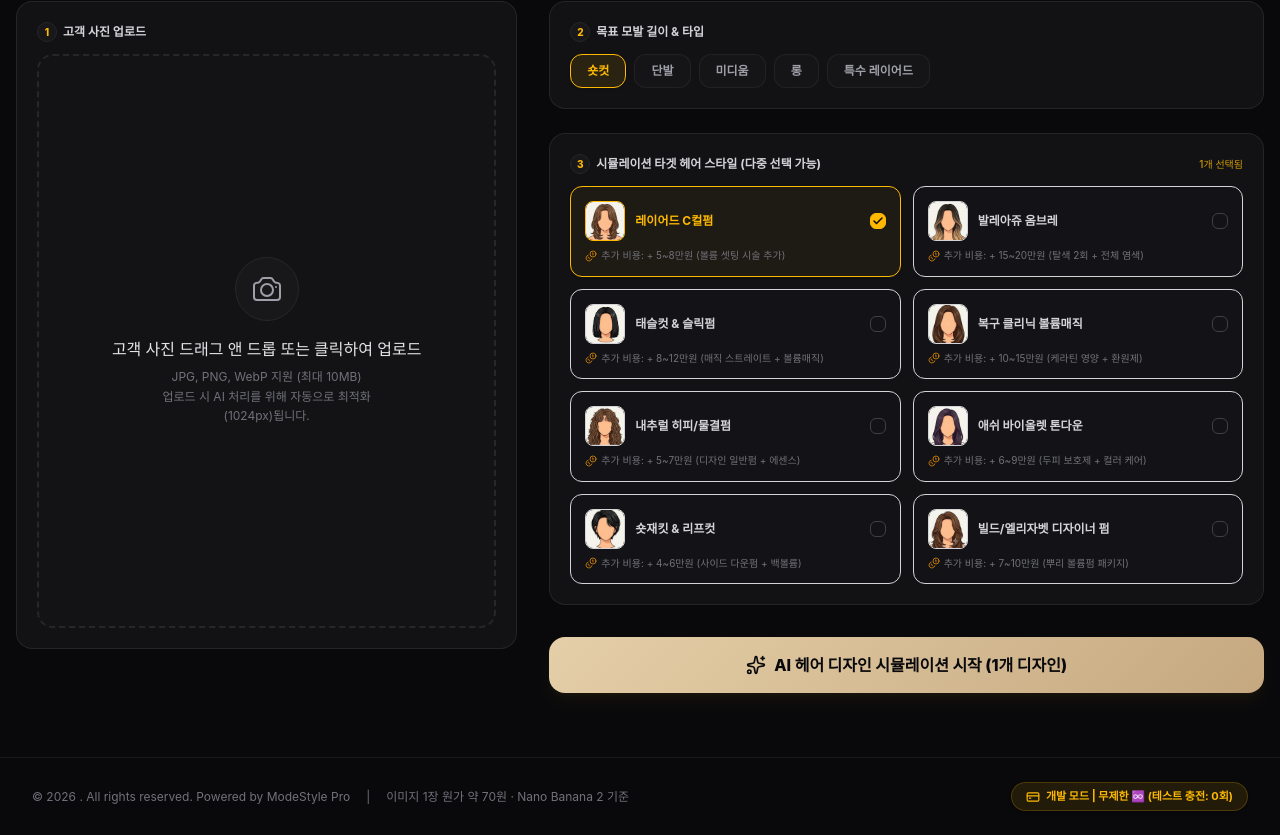
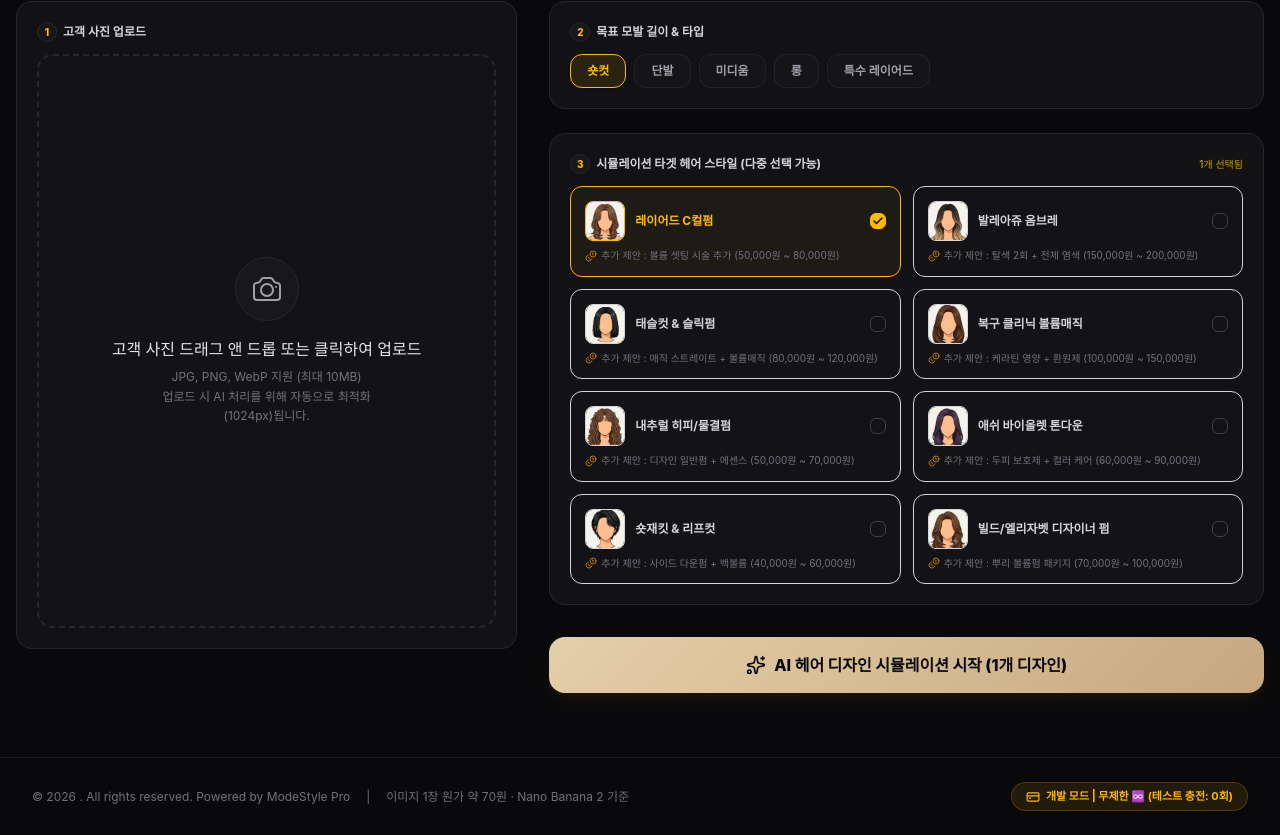
Before and after one commit to DonQsearchforwisdom/ModeStylePro, a Next.js app: page / in a window 1280 px wide. Shown: the part 1083-1918 px from the top of the page. Built offline with nearby package versions, Linux system fonts and the light colour scheme; a web font is replaced by a local one.

Commit message:
style: 추가 제안/비용 금액 표기 포맷 변경 (1,000단위 콤마 및 원화)

```diff
--- a/src/app/page.tsx
+++ b/src/app/page.tsx
@@ -30,88 +30,88 @@ const STYLE_OPTIONS: Record<'여성' | '남성', StyleItem[]> = {
       name: '레이어드 C컬펌',
       emoji: '💈',
       image: '/f_layered_c_curl.png',
-      upsell: '추가 비용: + 5~8만원 (볼륨 셋팅 시술 추가)',
+      upsell: '추가 제안 : 볼륨 셋팅 시술 추가 (50,000원 ~ 80,000원)',
       careOption: '🧪 열펌 전용 수분 아쿠아 클리닉',
-      careCost: '추가 비용 : + 5~8만원',
+      careCost: '추가 비용 : 50,000원 ~ 80,000원',
       designOption: '🧴 뿌리 볼륨 셋팅 디테일링',
-      designCost: '추가 비용 : + 3~4만원',
+      designCost: '추가 비용 : 30,000원 ~ 40,000원',
       stylingTip: '머리를 뒤에서 앞으로 쓸어내리듯 털어 말린 후, 모발 끝부분에만 가벼운 에센스나 컬크림을 도포하여 자연스러운 C컬 안쪽 말림을 유지해 주세요.',
     },
     {
       name: '발레아쥬 옴브레',
       emoji: '🎨',
       image: '/f_balayage_ombre.png',
-      upsell: '추가 비용: + 15~20만원 (탈색 2회 + 전체 염색)',
+      upsell: '추가 제안 : 탈색 2회 + 전체 염색 (150,000원 ~ 200,000원)',
       careOption: '🧪 모발 손상 방지 프리미엄 본드 클리닉',
-      careCost: '추가 비용 : + 8~10만원',
+      careCost: '추가 비용 : 80,000원 ~ 100,000원',
       designOption: '🧴 밀착 토닝 & 노란기 제거 보색 케어',
-      designCost: '추가 비용 : + 4~6만원',
+      designCost: '추가 비용 : 40,000원 ~ 60,000원',
       stylingTip: '타월 드라이 후 열보호 크림을 골고루 바르고, 모발이 건조해지지 않도록 가급적 찬바람 위주로 말린 뒤 헤어 오일을 끝부분에 발라 윤기를 더해 줍니다.',
     },
     {
       name: '태슬컷 & 슬릭펌',
       emoji: '✨',
       image: '/f_tassel_sleek.png',
-      upsell: '추가 비용: + 8~12만원 (매직 스트레이트 + 볼륨매직)',
+      upsell: '추가 제안 : 매직 스트레이트 + 볼륨매직 (80,000원 ~ 120,000원)',
       careOption: '🧪 차분한 결 정돈 케라틴 매직 클리닉',
-      careCost: '추가 비용 : + 6~9만원',
+      careCost: '추가 비용 : 60,000원 ~ 90,000원',
       designOption: '🧴 페이스라인 교정 앞머리 류 매직',
-      designCost: '추가 비용 : + 2~3만원',
+      designCost: '추가 비용 : 20,000원 ~ 30,000원',
       stylingTip: '드라이기 바람을 머리 위에서 아래 방향으로 쏘이며 말려주시고, 모발 전체가 건조되면 폴리쉬 오일을 손끝에 소량 묻혀 끝부분의 가닥 결(웨트한 텍스처)을 살려 빗질해 줍니다.',
     },
     {
       name: '복구 클리닉 볼륨매직',
       emoji: '💧',
       image: '/f_repair_volume_magic.png',
-      upsell: '추가 비용: + 10~15만원 (케라틴 영양 + 환원제)',
+      upsell: '추가 제안 : 케라틴 영양 + 환원제 (100,000원 ~ 150,000원)',
       careOption: '🧪 고농축 단백질 딥 케어 탄력 리페어',
-      careCost: '추가 비용 : + 10~15만원',
+      careCost: '추가 비용 : 100,000원 ~ 150,000원',
       designOption: '🧴 두피 보호 진정 스칼프 앰플 케어',
-      designCost: '추가 비용 : + 3~4만원',
+      designCost: '추가 비용 : 30,000원 ~ 40,000원',
       stylingTip: '쿠션 브러시로 머릿결을 아래로 빗어내리며 완전히 건조시키고, 수분 스프레이 트리트먼트나 부드러운 로션 에센스를 도포해 건조함과 정전기를 방지합니다.',
     },
     {
       name: '내추럴 히피/물결펌',
       emoji: '🌀',
       image: '/f_natural_hippie.png',
-      upsell: '추가 비용: + 5~7만원 (디자인 일반펌 + 에센스)',
+      upsell: '추가 제안 : 디자인 일반펌 + 에센스 (50,000원 ~ 70,000원)',
       careOption: '🧪 컬 탄력 강화 콜라겐 영양 코팅',
-      careCost: '추가 비용 : + 5~7만원',
+      careCost: '추가 비용 : 50,000원 ~ 70,000원',
       designOption: '🧴 두피 스케일링 & 수분 헤드스파',
-      designCost: '추가 비용 : + 3~5만원',
+      designCost: '추가 비용 : 30,000원 ~ 50,000원',
       stylingTip: '타월 드라이 후 두피만 따뜻한 바람으로 살짝 말려주세요. 모발이 젖은 상태에서 컬 전용 무스나 웨이브 젤을 듬뿍 바르고 아래에서 위로 움켜쥐듯 쥐어가며 자연 건조합니다.',
     },
     {
       name: '애쉬 바이올렛 톤다운',
       emoji: '🩶',
       image: '/f_ash_violet.png',
-      upsell: '추가 비용: + 6~9만원 (두피 보호제 + 컬러 케어)',
+      upsell: '추가 제안 : 두피 보호제 + 컬러 케어 (60,000원 ~ 90,000원)',
       careOption: '🧪 퇴색 방지 컬러 쉴드 트리트먼트',
-      careCost: '추가 비용 : + 6~8만원',
+      careCost: '추가 비용 : 60,000원 ~ 80,000원',
       designOption: '🧴 두피 장벽 보호 앰플 도포',
-      designCost: '추가 비용 : + 2~3만원',
+      designCost: '추가 비용 : 20,000원 ~ 30,000원',
       stylingTip: '염색 모발용 컬러 샴푸 and 미지근한 온수를 사용해 머리를 감아주시고, 자외선 차단 헤어 세럼이나 오일을 드라이 전후로 도포해 바이올렛 컬러 퇴색을 예방합니다.',
     },
     {
       name: '숏재킷 & 리프컷',
       emoji: '🌿',
       image: '/f_short_jacket_leaf.png',
-      upsell: '추가 비용: + 4~6만원 (사이드 다운펌 + 백볼륨)',
+      upsell: '추가 제안 : 사이드 다운펌 + 백볼륨 (40,000원 ~ 60,000원)',
       careOption: '🧪 윤기 개선 실크 테라피 수분 코팅',
-      careCost: '추가 비용 : + 4~6만원',
+      careCost: '추가 비용 : 40,000원 ~ 60,000원',
       designOption: '🧴 뜨는 옆머리 밀착 다운펌 디자인',
-      designCost: '추가 비용 : + 3~4만원',
+      designCost: '추가 비용 : 30,000원 ~ 40,000원',
       stylingTip: '옆머리는 차분하게 밑으로 누르며 말리고, 뒷머리 윗부분(탑 볼륨)은 구겨 쥐어 볼륨을 살려 말립니다. 이후 매트한 왁스나 헤어 스프레이를 소량 분사해 라인을 고정합니다.',
     },
     {
       name: '빌드/엘리자벳 디자이너 펌',
       emoji: '👑',
       image: '/f_build_elisabeth.png',
-      upsell: '추가 비용: + 7~10만원 (뿌리 볼륨펌 패키지)',
+      upsell: '추가 제안 : 뿌리 볼륨펌 패키지 (70,000원 ~ 100,000원)',
       careOption: '🧪 수분 폭탄 아미노 클리닉 세트',
-      careCost: '추가 비용 : + 7~9만원',
+      careCost: '추가 비용 : 70,000원 ~ 90,000원',
       designOption: '🧴 고급 수제 뿌리 볼륨 디렉팅',
-      designCost: '추가 비용 : + 3~4만원',
+      designCost: '추가 비용 : 30,000원 ~ 40,000원',
       stylingTip: '모발이 80% 정도 말랐을 때 머리카락 가닥을 네 갈래로 나누어 얼굴 바깥 방향으로 돌돌 돌려가며 드라이 열을 줍니다. 다 마른 후 브러시로 쓸어주고 오일 에센스로 윤기를 냅니다.',
     },
   ],
@@ -120,88 +120,88 @@ const STYLE_OPTIONS: Record<'여성' | '남성', StyleItem[]> = {
       name: '쉐도우 애즈펌',
       emoji: '✂️',
       image: '/m_shadow_as.png',
-      upsell: '추가 비용: + 4~6만원 (텍스처펌 + 라인 다운펌)',
+      upsell: '추가 제안 : 텍스처펌 + 라인 다운펌 (40,000원 ~ 60,000원)',
       careOption: '🧪 모발 수분 단백질 코팅 케어',
-      careCost: '추가 비용 : + 4~5만원',
+      careCost: '추가 비용 : 40,000원 ~ 50,000원',
       designOption: '🧴 구간별 맞춤 라인 다운펌 디자인',
-      designCost: '추가 비용 : + 3~4만원',
+      designCost: '추가 비용 : 30,000원 ~ 40,000원',
       stylingTip: '머리를 감고 이마 앞머리 갈라지는 부분(가르마)의 모근을 손가락으로 들어올리며 바람을 쐽니다. 컬이 살도록 쥐어가며 말린 후, 컬크림을 전체적으로 털어 바르며 모양을 정돈합니다.',
     },
     {
       name: '시스루 댄디컷',
       emoji: '✨',
       image: '/m_dandy_cut.png',
-      upsell: '추가 비용: + 3~4만원 (사이드/백 다운펌)',
+      upsell: '추가 제안 : 사이드/백 다운펌 (30,000원 ~ 40,000원)',
       careOption: '🧪 두피 스케일링 & 모근 영양 공급',
-      careCost: '추가 비용 : + 3~4만원',
+      careCost: '추가 비용 : 30,000원 ~ 40,000원',
       designOption: '🧴 뜨는 구석 압축 옆머리 다운펌',
-      designCost: '추가 비용 : + 2~3만원',
+      designCost: '추가 비용 : 20,000원 ~ 30,000원',
       stylingTip: '윗머리는 앞으로 차분히 쏟아가며 빗질하듯 위에서 아래로 드라이합니다. 아주 묽고 가벼운 에센스를 끝부분 결을 따라 살짝 발라 시스루하고 댄디한 질감을 연출합니다.',
     },
     {
       name: '리프컷 & 전체 다운펌',
       emoji: '🌿',
       image: '/m_leaf_down.png',
-      upsell: '추가 비용: + 5~7만원 (전체 밀착 다운펌)',
+      upsell: '추가 제안 : 전체 밀착 다운펌 (50,000원 ~ 70,000원)',
       careOption: '🧪 모발 거칠기 개선 진정 트리트먼트',
-      careCost: '추가 비용 : + 4~6만원',
+      careCost: '추가 비용 : 40,000원 ~ 60,000원',
       designOption: '🧴 헤어라인 정밀 교정 정돈 컷',
-      designCost: '추가 비용 : + 2~3만원',
+      designCost: '추가 비용 : 20,000원 ~ 30,000원',
       stylingTip: '앞머리와 구레나룻 라인이 뒤로 자연스럽게 흐르도록 넘겨가며 건조합니다. 찬바람으로 말린 후 웨트 에센스나 소프트 왁스를 이용해 뒤로 넘어가는 흐름을 고정해 줍니다.',
     },
     {
       name: '아이롱 가르마 포마드',
       emoji: '💈',
       image: '/m_iron_pomade.png',
-      upsell: '추가 비용: + 8~10만원 (아이롱 열펌 + 페이드 쉐이빙)',
+      upsell: '추가 제안 : 아이롱 열펌 + 페이드 쉐이빙 (80,000원 ~ 100,000원)',
       careOption: '🧪 열 손상 최소화 프리미엄 보호 케어',
-      careCost: '추가 비용 : + 5~7만원',
+      careCost: '추가 비용 : 50,000원 ~ 70,000원',
       designOption: '🧴 구레나룻 & 뒷머리 정밀 페이드 쉐이빙',
-      designCost: '추가 비용 : + 3~4만원',
+      designCost: '추가 비용 : 30,000원 ~ 40,000원',
       stylingTip: '가르마를 7:3 혹은 8:2로 나눈 후 볼륨을 주며 말립니다. 모발이 건조되면 수성 포마드 왁스를 적당량 손바닥에 넓게 펴 발라 빗질하듯 넘기며 시크하고 깔끔하게 고정합니다.',
     },
     {
       name: '드롭컷 & 가일 스타일',
       emoji: '💈',
       image: '/m_drop_gail.png',
-      upsell: '추가 비용: + 4~5만원 (앞머리 매직 + 슬릭 다운펌)',
+      upsell: '추가 제안 : 앞머리 매직 + 슬릭 다운펌 (40,000원 ~ 50,000원)',
       careOption: '🧪 모발 장벽 강화 단백질 영양 케어',
-      careCost: '추가 비용 : + 4~5만원',
+      careCost: '추가 비용 : 40,000원 ~ 50,000원',
       designOption: '🧴 M자 커버 페이스라인 교정 컷',
-      designCost: '추가 비용 : + 2~3만원',
+      designCost: '추가 비용 : 20,000원 ~ 30,000원',
       stylingTip: '한쪽 머리는 포마드 스타일로 완전히 넘겨 건조하고, 반대쪽 내릴 앞머리는 이마 라인을 타며 툭 떨어지게 드라이합니다. 매트 왁스를 전체적으로 바르고 스프레이로 단단하게 고정합니다.',
     },
     {
       name: '스핀스왈로 / 쉐도우 믹스',
       emoji: '🌀',
       image: '/m_spin_swallow.png',
-      upsell: '추가 비용: + 5~7만원 (하드 핀컬펌 + 두피 스케일링)',
+      upsell: '추가 제안 : 하드 핀컬펌 + 두피 스케일링 (50,000원 ~ 70,000원)',
       careOption: '🧪 하드 펌 전용 진정 수분 트리트먼트',
-      careCost: '추가 비용 : + 5~6만원',
+      careCost: '추가 비용 : 50,000원 ~ 60,000원',
       designOption: '🧴 두피 각질 제거 딥 클렌징 헤드스파',
-      designCost: '추가 비용 : + 3~4만원',
+      designCost: '추가 비용 : 30,000원 ~ 40,000원',
       stylingTip: '머리를 구기듯 움켜쥐며 드라이 바람을 주고 자유롭게 털어 말립니다. 끝부분 갈라지는 텍스처를 꼬아 연출하기 위해 매트 클레이 왁스나 매직 크림 왁스를 소량 끝에 뭉치듯 발라줍니다.',
     },
     {
       name: '플래티넘 애쉬 탈색',
       emoji: '🎨',
       image: '/m_platinum_ash.png',
-      upsell: '추가 비용: + 12~16만원 (탈색 2회 + 보색 + 클리닉)',
+      upsell: '추가 제안 : 탈색 2회 + 보색 + 클리닉 (120,000원 ~ 160,000원)',
       careOption: '🧪 탈색 모발 전용 보색 토닝 케어',
-      careCost: '추가 비용 : + 8~10만원',
+      careCost: '추가 비용 : 80,000원 ~ 100,000원',
       designOption: '🧴 두피 화상 예방 프리미엄 보호제 도포',
-      designCost: '추가 비용 : + 3~4만원',
+      designCost: '추가 비용 : 30,000원 ~ 40,000원',
       stylingTip: '일주일에 2-3회 정도 보라색 보색 샴푸를 사용해 모발 노란기를 잡고 미온수로 헹궈 줍니다. 엉킴과 끊어짐 방지를 위해 건조 전에 반드시 고농축 헤어 세럼이나 리페어 에센스를 사용하세요.',
     },
     {
       name: '볼륨매직 & 구구다운',
       emoji: '💧',
       image: '/m_volume_down.png',
-      upsell: '추가 비용: + 8~10만원 (곱슬 교정 매직 + 밀착 다운펌)',
+      upsell: '추가 제안 : 곱슬 교정 매직 + 밀착 다운펌 (80,000원 ~ 100,000원)',
       careOption: '🧪 곱슬 개선 극손상 모발 복구 앰플',
-      careCost: '추가 비용 : + 6~8만원',
+      careCost: '추가 비용 : 60,000원 ~ 80,000원',
       designOption: '🧴 네이프(뒷머리 밑선) 초밀착 다운펌',
-      designCost: '추가 비용 : + 3~4만원',
+      designCost: '추가 비용 : 30,000원 ~ 40,000원',
       stylingTip: '정수리에서 앞머리 방향으로 자연스럽게 바람을 주며 빗질하듯 건조합니다. 오일 제형의 헤어 에센스를 소량 덜어 모발에 도포하여 잔머리를 차분히 눕히고 매끄러운 윤기를 냅니다.',
     },
   ],
@@ -611,9 +611,9 @@ export default function HomePage() {
         const matchedStyleInfo = STYLE_OPTIONS[gender].find(s => s.name === job.styleName);
 
         const careOption = matchedStyleInfo?.careOption || '🧪 스타일 유지력 향상을 위한 모발 수분 단백질 케어';
-        const careCost = matchedStyleInfo?.careCost || '추가 비용 : + 5~8만원';
+        const careCost = matchedStyleInfo?.careCost || '추가 비용 : 50,000원 ~ 80,000원';
         const designOption = matchedStyleInfo?.designOption || '🧴 디자인 디테일 교정 (사이드 다운펌 / 뿌리 볼륨 디테일링)';
-        const designCost = matchedStyleInfo?.designCost || '추가 비용 : + 3~4만원';
+        const designCost = matchedStyleInfo?.designCost || '추가 비용 : 30,000원 ~ 40,000원';
 
         // 스타일링 팁 매칭 (진단 추천 스타일에서 추출하거나 우측 리스트 프리셋에서 추출)
         const recommendedStyleInfo = diagnosisResult?.recommendations.find(r => r.styleName === job.styleName);
```
